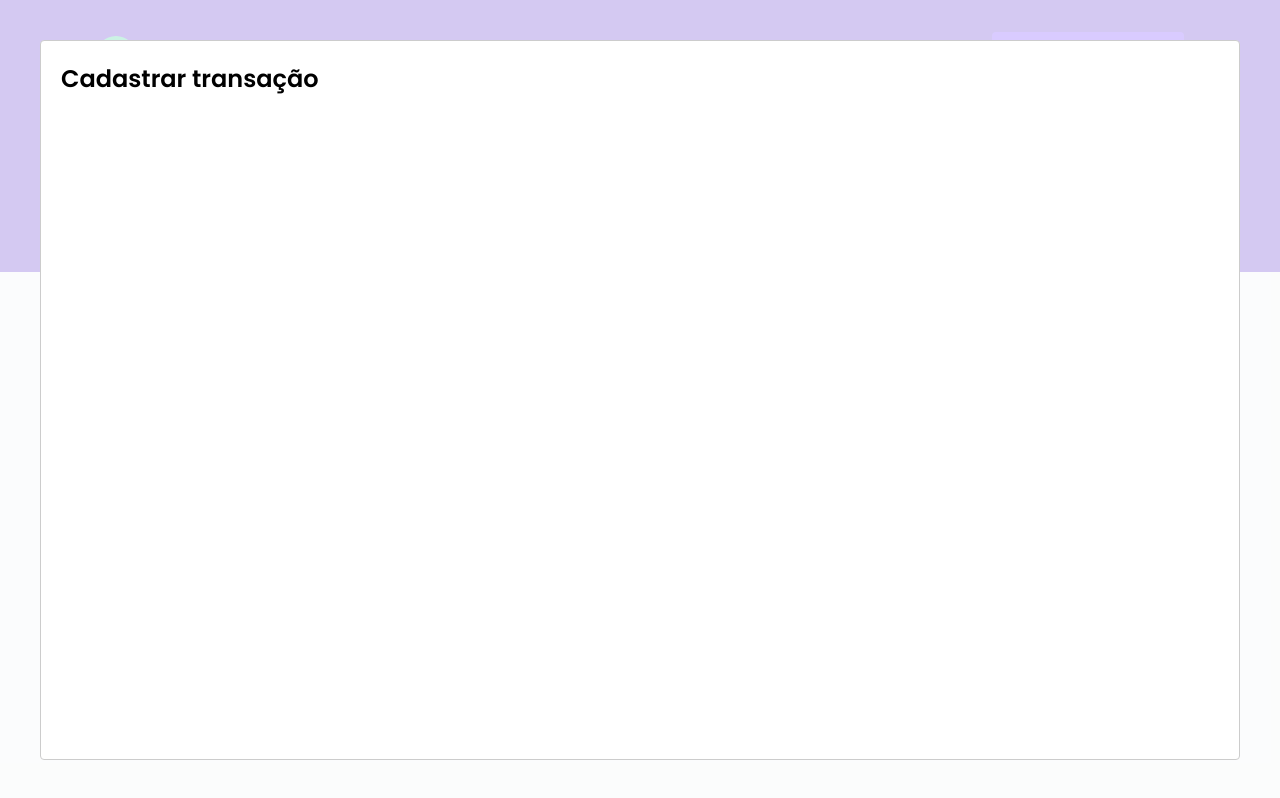
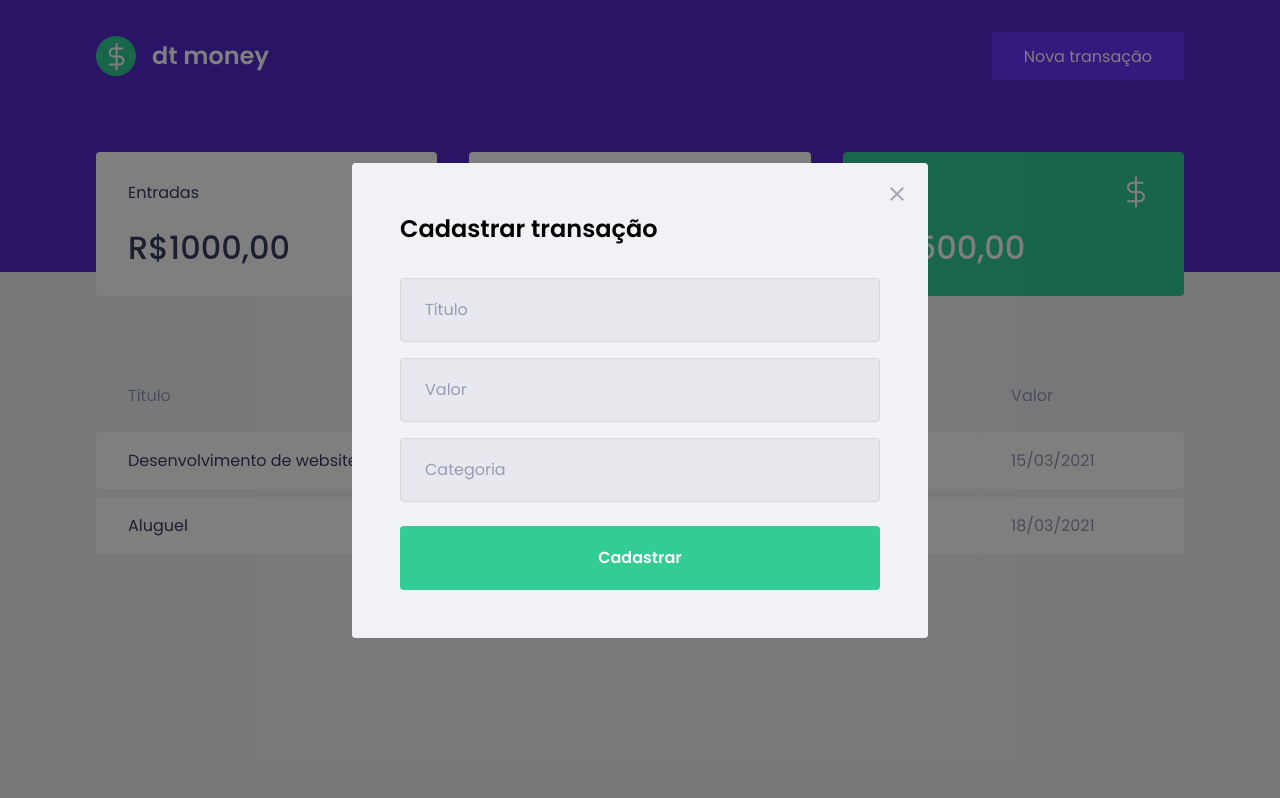
Before and after one commit to MFillipe/dtmoney, a React (Create React App) app: page / in a window 1280 px wide. Both pictures are taken after a click on the button "Nova transação". Built offline with nearby package versions, Linux system fonts and the light colour scheme; no server answers; what miragejs would draw is missing.

Commit message:
feat: Modal structure and style

```diff
--- a/src/components/Header/styles.ts
+++ b/src/components/Header/styles.ts
@@ -22,7 +22,7 @@
      border-radius: 0.25rem;
      height: 3rem;
 
-     transaction: filter 0.2s;
+     transition: filter 0.2s;
 
      &:hover {
          filter: brightness(0.9);
--- a/src/components/NewTransactionModal/index.tsx
+++ b/src/components/NewTransactionModal/index.tsx
@@ -1,4 +1,6 @@
-import Modal from "react-modal"
+import Modal from "react-modal";
+import closeImg from "../../assets/close.svg";
+import { Container } from "./styles";
 
 interface NewTransactionModalProps {
     isOpen: boolean;
@@ -9,8 +11,39 @@
     return (
         <Modal
             isOpen={isOpen}
-            onRequestClose={onRequestClose}>
+            onRequestClose={onRequestClose}
+            overlayClassName="react-modal-overlay"
+            className="react-modal-content">
+
+                <button
+                  type="button"
+                  onClick={onRequestClose}
+                  className="react-modal-close">
+
+                    <img src={closeImg} alt="Fechar modal"/>
+
+                </button>
+
+        <Container>
             <h2>Cadastrar transação</h2>
+
+            <input
+              placeholder="Título"
+            />
+
+            <input
+               type="number" placeholder="Valor"
+            />
+
+            <input
+               placeholder="Categoria"
+            />
+
+            <button type="submit">
+                Cadastrar
+            </button>
+
+        </Container>
       </Modal>
 
     );
--- a/src/components/NewTransactionModal/styles.ts
+++ b/src/components/NewTransactionModal/styles.ts
@@ -1,5 +1,48 @@
 import styled from 'styled-components';
 
-export const Container = styled.div`
+export const Container = styled.form`
+ h2 {
+     color: var(--text);
+     font-size: 1.5rem;
+     margin-bottom: 2rem;
+ }
 
+ input {
+     width: 100%;
+     padding: 0 1.5rem;
+     height: 4rem;
+     border-radius: 0.25rem;
+
+     border: 1px solid #d7d7d7;
+     background: #e7e9ee;
+
+     font-weight: 400;
+     font-size: 1rem;
+
+     &::placeholder {
+        color: var(--text-body);
+     }
+
+     & + input {
+        margin-top: 1rem;
+     }
+ }
+    button[type="submit"]{
+        width: 100%;
+        padding: 0 1.5rem;
+        height: 4rem;
+        background: var(--green);
+        color: #FFF;
+        border-radius: 0.25rem;
+        border: 0;
+        font-size: 1rem;
+        margin-top: 1.5rem;
+        font-weight: 600;
+
+        transition: filter 0.2s;
+
+        &:hover {
+            filter: brightness(0.9);
+        }
+    }
 `;
--- a/src/styles/global.ts
+++ b/src/styles/global.ts
@@ -44,12 +44,12 @@
     font-weight: 400;
  }
 
+ h1, h2, h3, h4, h5, h6, strong {
+    font-weight: 600;
+ }
+
  button {
     cursor: pointer;
- }
-
- h1, h2, h3, h4, h5, h6, strong {
-    font-weight: 600;
  }
 
  [disabled] {
@@ -57,5 +57,41 @@
     cursor: not-allowed;
  }
 
+ .react-modal-overlay {
+  background: rgba(0, 0, 0, 0.5);
+
+  position: fixed;
+  top: 0;
+  bottom: 0;
+  right: 0;
+  left: 0;
+
+  display: flex;
+  align-items: center;
+  justify-content: center;
+
+ }
+
+ .react-modal-content {
+  width: 100%;
+  max-width: 576px;
+  background: var(--background);
+  padding: 3rem;
+  position: relative;
+  border-radius: 0.24rem;
+ }
+
+ .react-modal-close {
+  position: absolute;
+  right: 1.5rem;
+  top: 1.5rem;
+  border: 0;
+  background: transparent;
+
+  &:hover {
+      filter: brightness(0.8);
+  }
+ }
+
 
 `
```
